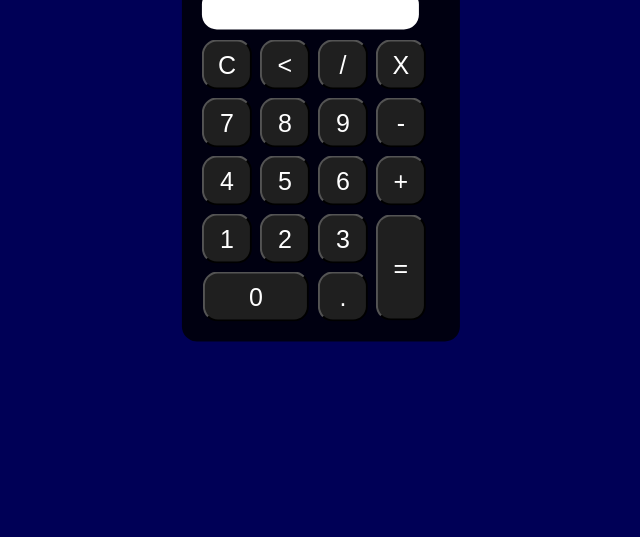
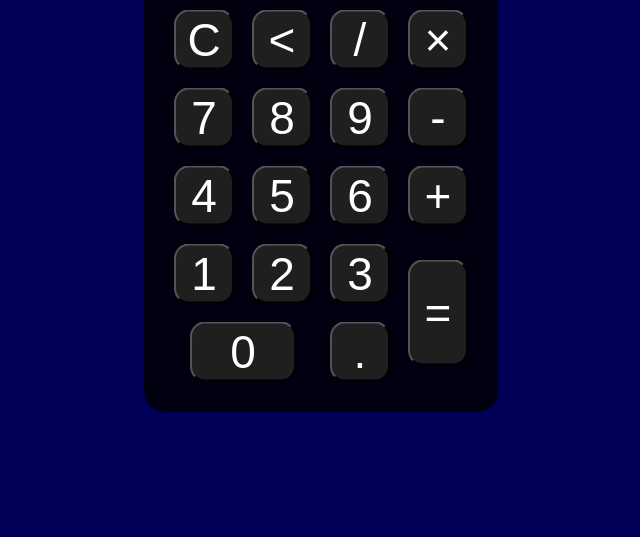
Before and after one commit to Octam00/Calculator-bye-Gabriel-Armando-, a plain HTML site: page index.html in a window 1280 px wide. Shown: the part 263-800 px from the top of the page, without its empty margins (319-959 px from the left). Drawn offline with Linux system fonts and the light colour scheme.

Commit message:
Update index.html

```diff
--- a/index.html
+++ b/index.html
@@ -22,17 +22,17 @@
             top: 50%;
             left: 50%;
             transform: translate(-50%,-50%);
-            border-radius: 15px;
-            padding: 15px;
+            border-radius: 20px;
+            padding: 20px;
         }
         .botao{
-            width: 50px;
-            height: 50px;
-            font-size: 25px;
+            width: 60px;
+            height: 60px;
+            font-size: 46px;
             cursor: pointer;
-            margin: 3px;
+            margin: 8px;
             background-color: rgb(31,31,31);
-            border: 15xp;
+            border: k;
             border-radius: 15px;
             color: #fff;
         }
@@ -41,20 +41,20 @@
         }
         #resultado{
             background-color: white;
-            width: 207px;
+            width: 250px;
             height: 30px;
             margin: 5px;
-            font-size: 25px;
+            font-size: 30px;
             border-radius: 15px;
             color: black;
             text-align: right;
-            padding: 5px;
+            padding: 20px;
         }
     </style>
 </head>
 <body>
     <div class="fundo">
-        <h1>𝙲𝚊𝚕𝚌𝚞𝚕𝚊𝚍𝚘𝚛𝚊 2.0</h1>
+        <h1>𝐶𝑎𝑙𝑐𝑢𝑙𝑎𝑑𝑜𝑟𝑎 3.0 (𝙱𝚎𝚝𝚊)</h1>
         <div class="calculadora">
             <h1>𝙲𝚊𝚕𝚌𝚞𝚕𝚊𝚍𝚘𝚛𝚊</h1>
             <p id="resultado"></p>
@@ -63,7 +63,7 @@
                     <td><button class="botao" onclick="clean()">C</button></td>
                     <td><button class="botao" onclick="back()"><</button></td>
                     <td><button class="botao" onclick="insert('/')">/</button></td>
-                    <td><button class="botao" onclick="insert('*')">X</button></td>
+                    <td><button class="botao" onclick="insert('*')">×</button></td>
                 </tr>
                 <tr>
                     <td><button class="botao" onclick="insert('7')">7</button></td>
@@ -114,9 +114,9 @@
             }
             else
             {
-                document.getElementById('resultado').innerHTML = "Nada..."
+                document.getElementById('resultado').innerHTML = "Nadinha..."
             }
         }
     </script>
 </body>
-                                                                                </html>
+</html>
```
